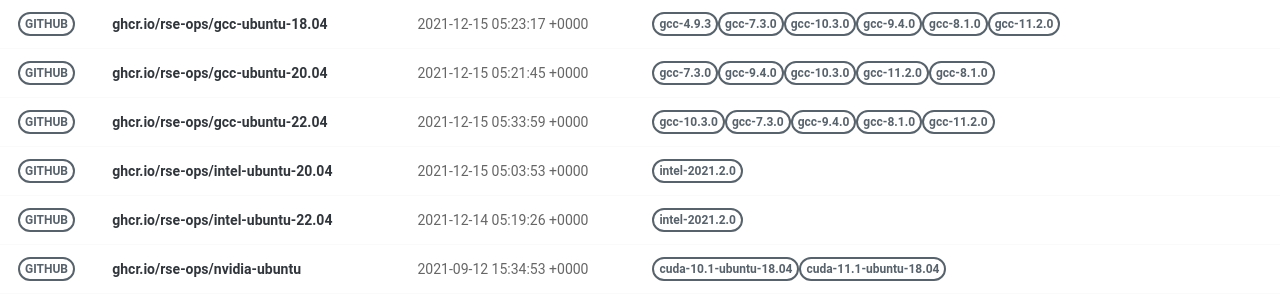
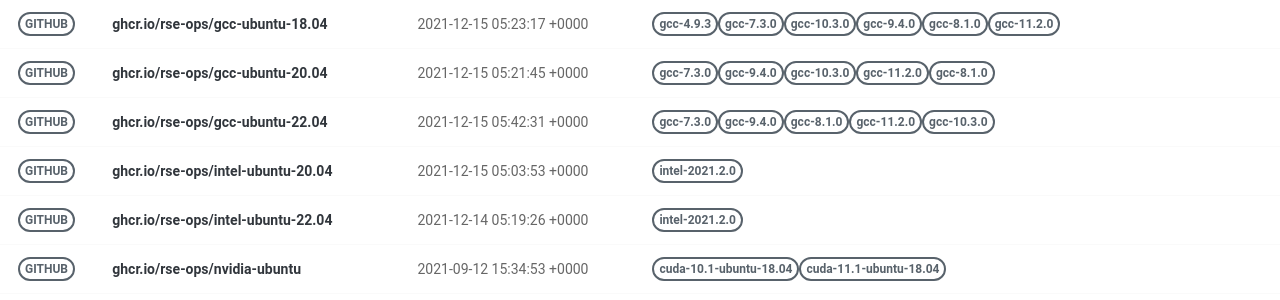
Before and after one commit to rse-ops/docker-images, a Jekyll site: the page built from pages/index.md, in a window 1280 px wide. Shown: the part 375-675 px from the top of the page. Built offline with Jekyll 4.4.1, drawn with Linux system fonts in a browser that asks for light colours; nearby versions of some CDN libraries.

Commit message:
Automated push to update library 2021-12-15

```diff
--- a/_library/ghcr.io-rse-ops-gcc-ubuntu-22.04.md
+++ b/_library/ghcr.io-rse-ops-gcc-ubuntu-22.04.md
@@ -1,14 +1,11 @@
 ---
 layout: container
 name: ghcr.io/rse-ops/gcc-ubuntu-22.04
-updated_at: 2021-12-15 05:33:59.138625
+updated_at: 2021-12-15 05:42:31.673505
 
 
 container_url: https://github.com/orgs/rse-ops/packages/container/package/gcc-ubuntu-22.04
 versions:
- - tag: gcc-10.3.0
-   dockerfile: https://github.com/rse-ops/docker-images/blob/main/ubuntu/gcc/Dockerfile
-   manifest: https://crane.ggcr.dev/manifest/ghcr.io/rse-ops/gcc-ubuntu-22.04:gcc-10.3.0
  - tag: gcc-7.3.0
    dockerfile: https://github.com/rse-ops/docker-images/blob/main/ubuntu/gcc/Dockerfile
    manifest: https://crane.ggcr.dev/manifest/ghcr.io/rse-ops/gcc-ubuntu-22.04:gcc-7.3.0
```
Also changed, not shown: other parts of _library/ghcr.io-rse-ops-gcc-ubuntu-22.04.md (+3 -0 lines).
